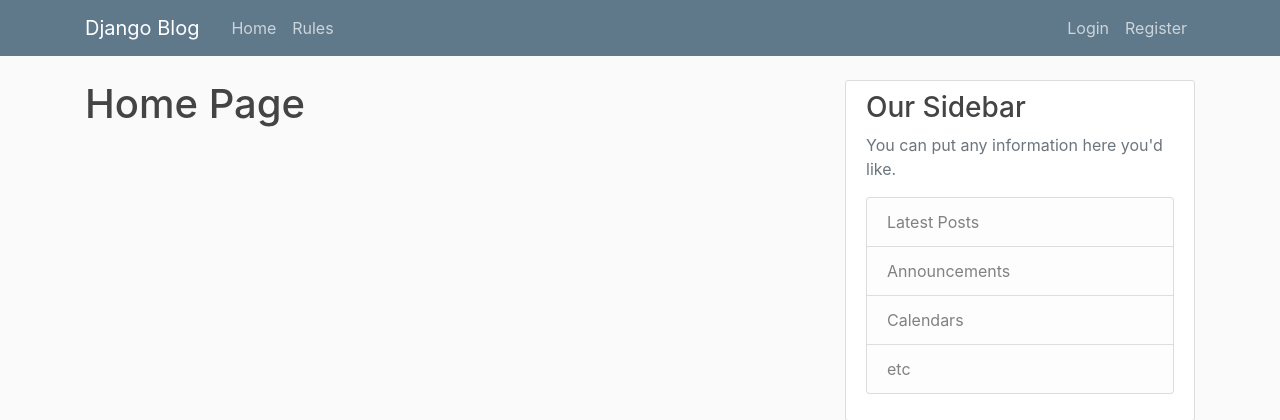
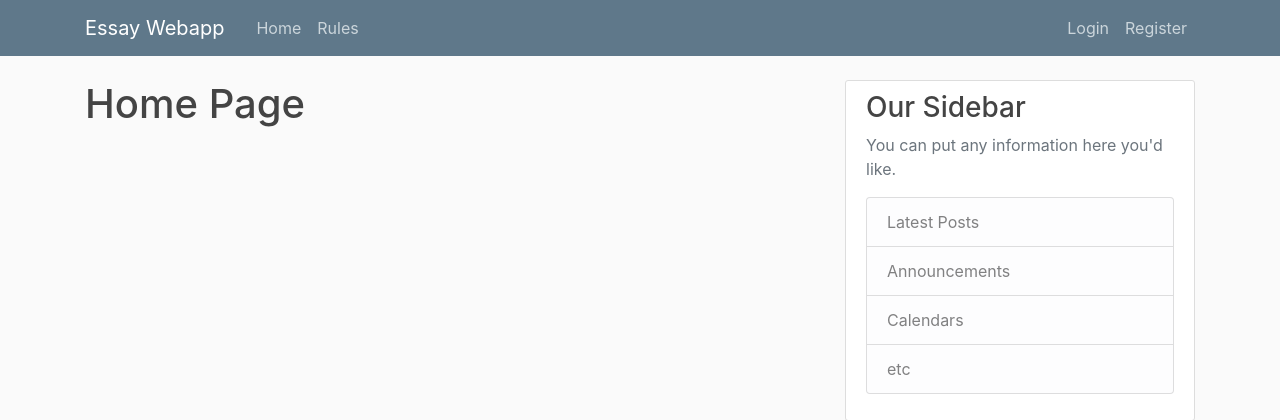
Before and after one commit to tomasvu/SFE_CW2, a Django app: page / in a window 1280 px wide. Shown: the top 420 px of the page. Run offline with Django 4.2, Linux system fonts and the light colour scheme; some libraries are stand-ins or nearby versions.

Commit message:
Update base.html

```diff
--- a/website/templates/website/base.html
+++ b/website/templates/website/base.html
@@ -14,16 +14,16 @@
     <link rel="stylesheet" type="text/css" href="{% static 'blog/main.css' %}">
 
     {% if title %}
-        <title>Django Blog - {{ title }}</title>
+        <title>Essay Webapp - {{ title }}</title>
     {% else %}
-        <title>Django Blog</title>
+        <title>Essay Webapp</title>
     {% endif %}
 </head>
 <body>
 <header class="site-header">
     <nav class="navbar navbar-expand-md navbar-dark bg-steel fixed-top">
         <div class="container">
-            <a class="navbar-brand mr-4" href="{% url 'website-home' %}">Django Blog</a>
+            <a class="navbar-brand mr-4" href="{% url 'website-home' %}">Essay Webapp</a>
             <button class="navbar-toggler" type="button" data-toggle="collapse" data-target="#navbarToggle"
                     aria-controls="navbarToggle" aria-expanded="false" aria-label="Toggle navigation">
                 <span class="navbar-toggler-icon"></span>
```
